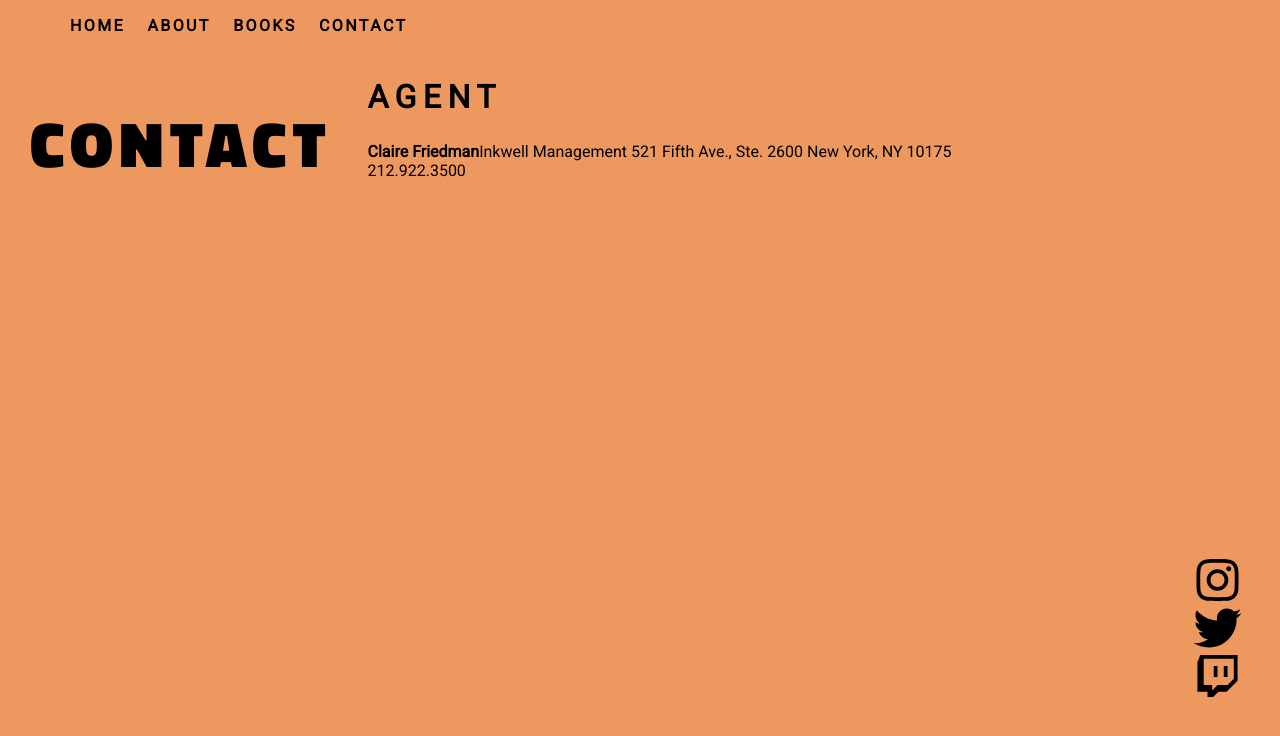
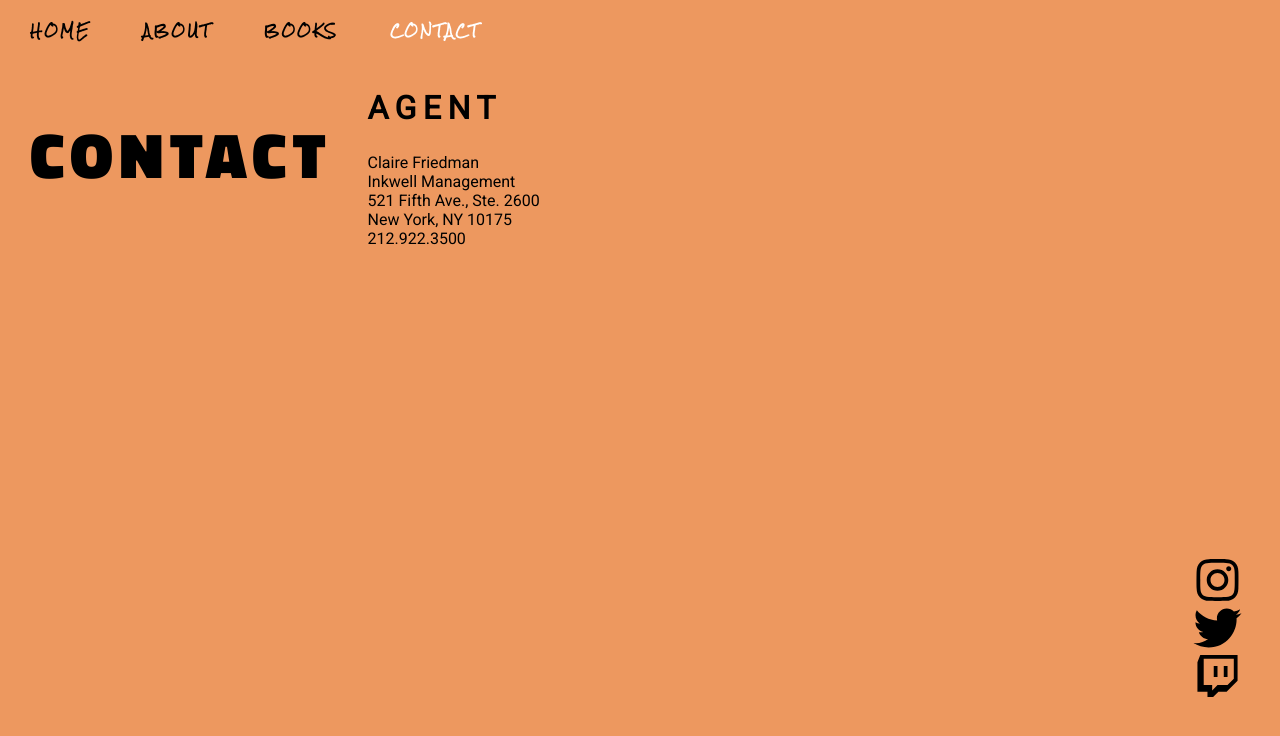
Before and after one commit to histef/ev-lafare, a React (Create React App) app: page /contact in a window 1280 px wide. Shown: the top 736 px of the page. Built offline with nearby package versions, Linux system fonts and the light colour scheme.

Commit message:
added Rock Salt font, changed styling

```diff
--- a/public/index.html
+++ b/public/index.html
@@ -15,7 +15,7 @@
     -->
 
     <link rel="manifest" href="%PUBLIC_URL%/manifest.json" />
-    <link href="https://fonts.googleapis.com/css?family=Roboto|Titillium+Web:900&display=swap" rel="stylesheet">
+    <link href="https://fonts.googleapis.com/css?family=Roboto|Rock+Salt|Titillium+Web:900&display=swap" rel="stylesheet">
     <!--
       Notice the use of %PUBLIC_URL% in the tags above.
       It will be replaced with the URL of the `public` folder during the build.
@@ -25,7 +25,7 @@
       work correctly both with client-side routing and a non-root public URL.
       Learn how to configure a non-root public URL by running `npm run build`.
     -->
-    <title>React App</title>
+    <title>Ev Lafare</title>
   </head>
   <body>
       <script defer src="https://use.fontawesome.com/releases/v5.0.8/js/all.js" integrity="sha384-SlE991lGASHoBfWbelyBPLsUlwY1GwNDJo3jSJO04KZ33K2bwfV9YBauFfnzvynJ" crossorigin="anonymous"></script>
--- a/src/App.css
+++ b/src/App.css
@@ -6,3 +6,7 @@
 h1 {
   font-family: 'Titillium Web', sans-serif;
 }
+
+.activeLink {
+  color: red;
+}
--- a/src/App.js
+++ b/src/App.js
@@ -1,4 +1,4 @@
-import React, {useState, useEffect, useRef, Fragment} from 'react';
+import React, {useState, useEffect, Fragment} from 'react';
 import { Route } from "react-router-dom";
 import './App.css';
 import EVLF_animation_2D from './EVLF_animation_2D.mp4';
@@ -11,16 +11,15 @@ import Navbar from './Navbar';
 
 function App() {
   const [bgColor, setBGColor] = useState('#ffbd2c');
-  const [goToHomePage, setGoToHomePage] = useState(false);
-  const vidRef = useRef();
+  const [goToHomePage, setGoToHomePage] = useState(true);
+
+  // useEffect(()=> {
+  //   setTimeout(() => setGoToHomePage(true), 7000)
+  // },[])
 
   const handleBgColor = (color) => {
     setBGColor(color)
   }
-
-  useEffect(()=> {
-    setTimeout(() => setGoToHomePage(true), 7000)
-  },[])
 
   return (
     <div className="App" style={{display: 'flex',  height: '100vh', width: '100vw'}}>
--- a/src/Contact.jsx
+++ b/src/Contact.jsx
@@ -5,16 +5,15 @@ function Contact(props) {
     props.handleBgColor('#ed985f')
   },[])
 
+  const text = 'Claire Friedman \n Inkwell Management \n 521 Fifth Ave., Ste. 2600\n New York, NY 10175 \n212.922.3500';
+
   return (
     <div className="about" style={{backgroundColor: '#ed985f', display: 'flex'}}>
       <h1 style={{width: '30%', fontSize: '4rem', letterSpacing: ".4rem"}}>CONTACT</h1>
       <div style={{width: '60%'}}>
         <h2 style={{fontSize: '2rem', letterSpacing: ".4rem"}}>AGENT</h2>
-        <p><strong>Claire Friedman</strong>
-             Inkwell Management
-             521 Fifth Ave., Ste. 2600
-              New York, NY 10175
-             212.922.3500
+        <p style={{whiteSpace: "pre-line"}}>
+          {text}
         </p>
       </div>
     </div>
--- a/src/Navbar.jsx
+++ b/src/Navbar.jsx
@@ -4,17 +4,24 @@ import { NavLink } from 'react-router-dom';
 const navbarStyle= {
   letterSpacing: ".15rem",
   textDecoration: 'none',
-  color: 'black'
+  color: 'black',
+  fontFamily: 'Rock Salt',
+  fontSize: '.8rem'
+}
+
+const activeStyle = {
+  fontWeight: "bold",
+  color: "white"
 }
 
 function Navbar() {
   return (
     <nav className="nav">
-      <ul style={{display: 'flex', width: '30%', justifyContent: 'space-between', listStyleType: 'none', textTransform: "uppercase", fontWeight: 'bold', color: 'black'}}>
-        <li><NavLink to='/' style={navbarStyle}>Home</NavLink></li>
-        <li><NavLink to='/about'style={navbarStyle} >About</NavLink></li>
-        <li><NavLink to='/books' style={navbarStyle}>Books</NavLink></li>
-        <li><NavLink to='/contact' style={navbarStyle}>Contact</NavLink></li>
+      <ul style={{display: 'flex', paddingLeft: "0", width: '40%', justifyContent: 'space-between', listStyleType: 'none', textTransform: "uppercase", fontWeight: 'bold', color: 'black'}}>
+        <li><NavLink to='/' exact activeStyle={activeStyle} style={navbarStyle}>Home</NavLink></li>
+        <li><NavLink to='/about' activeStyle={activeStyle} style={navbarStyle} >About</NavLink></li>
+        <li><NavLink to='/books' activeStyle={activeStyle} style={navbarStyle}>Books</NavLink></li>
+        <li><NavLink to='/contact' activeStyle={activeStyle} style={navbarStyle}>Contact</NavLink></li>
       </ul>
     </nav>
   );
```
